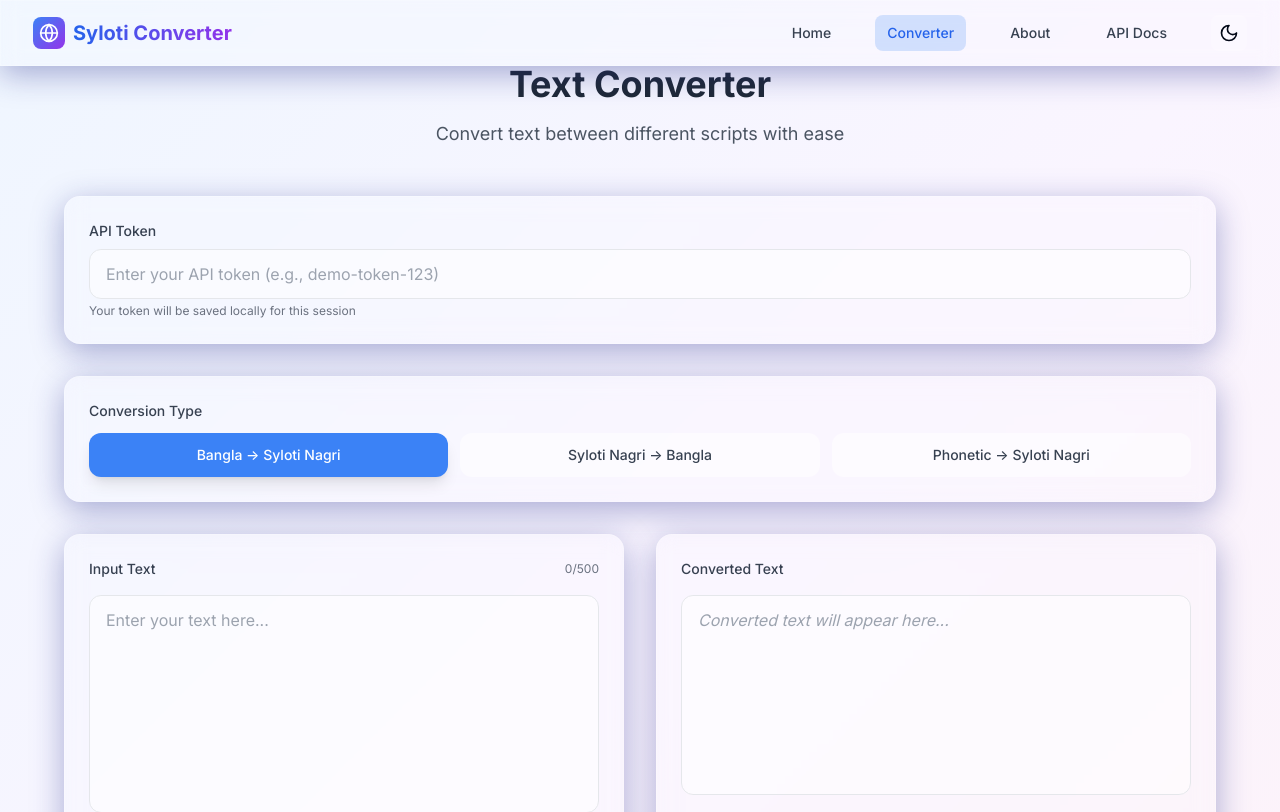
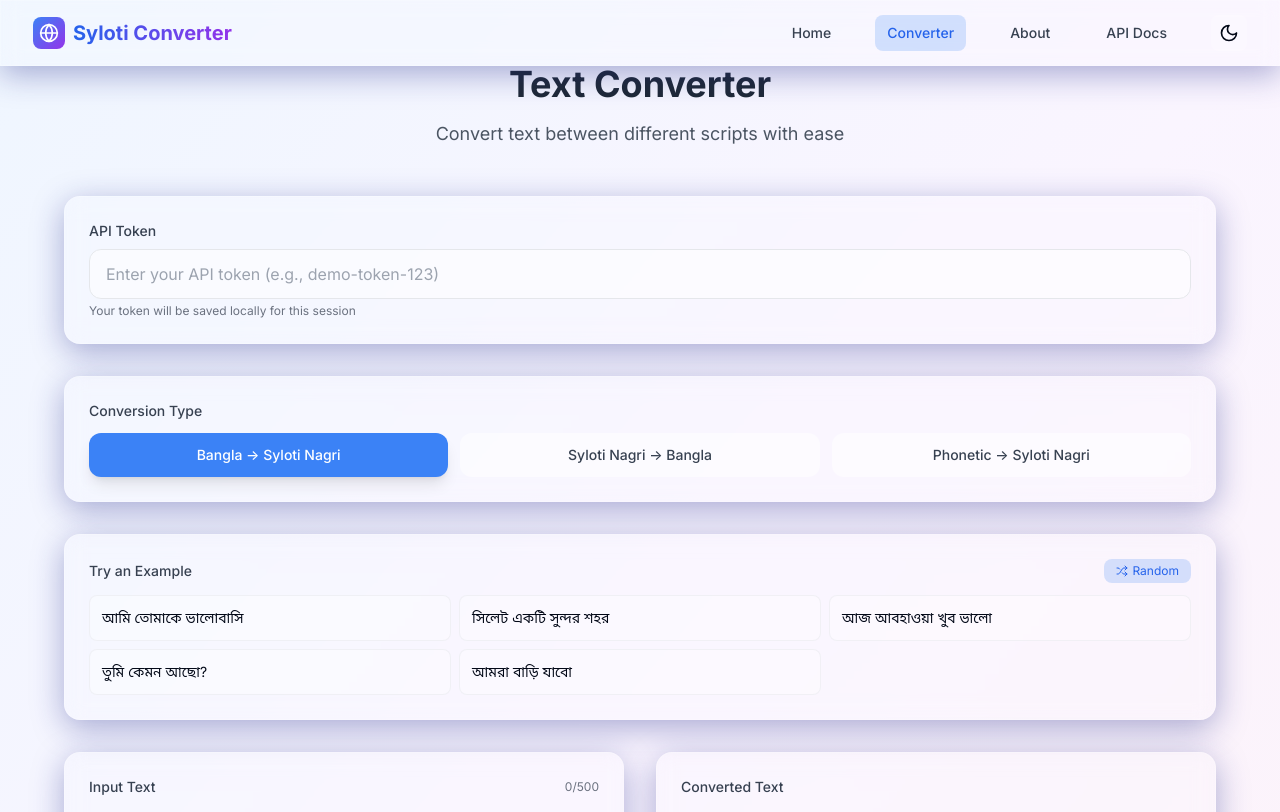
Before and after one commit to JehadurRE/syloti-nagri-bangla-translator, a React (Vite) app: page /converter in a window 1280 px wide. Shown: the top 812 px of the page. Built offline with nearby package versions, Linux system fonts and the light colour scheme.

Commit message:
Add example texts to converter
Added example texts for each conversion type in the converter component to provide users with sample inputs.

```diff
--- a/src/components/Converter.tsx
+++ b/src/components/Converter.tsx
@@ -1,6 +1,5 @@
-
 import { useState, useEffect } from 'react';
-import { Copy, Download, RefreshCw, AlertCircle, CheckCircle } from 'lucide-react';
+import { Copy, Download, RefreshCw, AlertCircle, CheckCircle, Shuffle } from 'lucide-react';
 import { toast } from 'sonner';
 
 interface ConversionResponse {
@@ -14,6 +13,7 @@ const Converter = () => {
   const [apiToken, setApiToken] = useState('');
   const [isLoading, setIsLoading] = useState(false);
   const [remainingRequests, setRemainingRequests] = useState<number | null>(null);
+  const [currentExample, setCurrentExample] = useState(0);
 
   useEffect(() => {
     const savedToken = localStorage.getItem('syloti-api-token');
@@ -27,6 +27,30 @@ const Converter = () => {
     { value: 'syloti-to-bangla', label: 'Syloti Nagri → Bangla' },
     { value: 'phonetic-to-syloti', label: 'Phonetic → Syloti Nagri' }
   ];
+
+  const examples = {
+    'bangla-to-syloti': [
+      'আমি তোমাকে ভালোবাসি',
+      'সিলেট একটি সুন্দর শহর',
+      'আজ আবহাওয়া খুব ভালো',
+      'তুমি কেমন আছো?',
+      'আমরা বাড়ি যাবো'
+    ],
+    'syloti-to-bangla': [
+      'ꠀꠝꠤ ꠔꠥꠝꠣꠞꠦ ꠛꠣꠟꠧꠛꠣꠍꠤ',
+      'ꠍꠤꠟꠐ ꠄꠇꠔꠣ ꠡꠥꠘ꠆ꠖꠞ ꠡꠞ',
+      'ꠀꠎ ꠀꠛꠀꠅꠀ ꠈꠥꠛ ꠛꠣꠟꠧ',
+      'ꠔꠥꠝꠤ ꠇꠦꠝꠧꠘ ꠀꠍꠧ?',
+      'ꠀꠝꠞꠣ ꠛꠣꠠꠤ ꠎꠣꠛꠧ'
+    ],
+    'phonetic-to-syloti': [
+      'ami tomake bhalobashi',
+      'sylhet ekta shundor shohor',
+      'aj abohawa khub bhalo',
+      'tumi kemon acho?',
+      'amra bari jabo'
+    ]
+  };
 
   const handleConvert = async () => {
     if (!inputText.trim()) {
@@ -90,6 +114,24 @@ const Converter = () => {
     setOutputText('');
   };
 
+  const getRandomExample = () => {
+    const examplesList = examples[conversionType];
+    const randomIndex = Math.floor(Math.random() * examplesList.length);
+    setCurrentExample(randomIndex);
+    setInputText(examplesList[randomIndex]);
+  };
+
+  const getCurrentExample = () => {
+    return examples[conversionType][currentExample] || examples[conversionType][0];
+  };
+
+  // Reset example when conversion type changes
+  useEffect(() => {
+    setCurrentExample(0);
+    setInputText('');
+    setOutputText('');
+  }, [conversionType]);
+
   return (
     <div className="pt-16 min-h-screen py-12 px-4 sm:px-6 lg:px-8">
       <div className="max-w-6xl mx-auto">
@@ -140,6 +182,35 @@ const Converter = () => {
                   }`}
                 >
                   {option.label}
+                </button>
+              ))}
+            </div>
+          </div>
+        </div>
+
+        {/* Examples Section */}
+        <div className="mb-8">
+          <div className="glass-effect p-6 rounded-2xl">
+            <div className="flex items-center justify-between mb-3">
+              <label className="text-sm font-medium text-gray-700 dark:text-gray-300">
+                Try an Example
+              </label>
+              <button
+                onClick={getRandomExample}
+                className="flex items-center space-x-1 px-3 py-1 text-xs bg-blue-500/20 text-blue-600 dark:text-blue-400 rounded-lg hover:bg-blue-500/30 transition-colors"
+              >
+                <Shuffle className="w-3 h-3" />
+                <span>Random</span>
+              </button>
+            </div>
+            <div className="grid grid-cols-1 sm:grid-cols-2 lg:grid-cols-3 gap-2">
+              {examples[conversionType].map((example, index) => (
+                <button
+                  key={index}
+                  onClick={() => setInputText(example)}
+                  className="p-3 text-left text-sm bg-white/30 dark:bg-gray-800/30 rounded-lg hover:bg-white/50 dark:hover:bg-gray-800/50 transition-all duration-200 border border-gray-200/50 dark:border-gray-700/50"
+                >
+                  {example}
                 </button>
               ))}
             </div>
```
